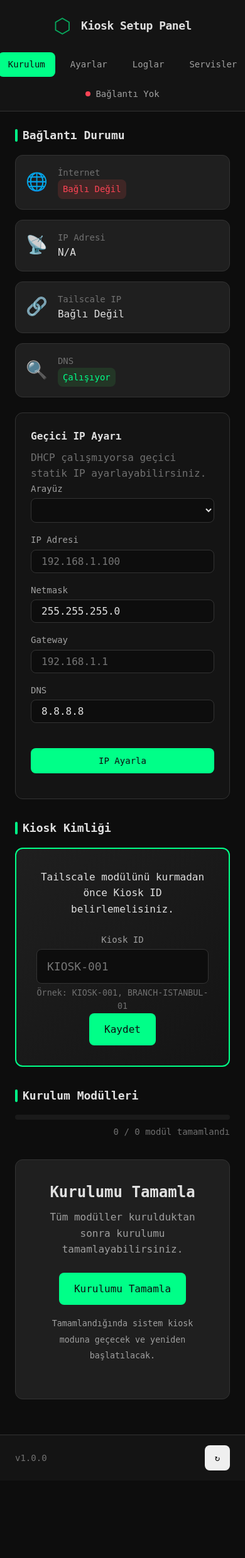
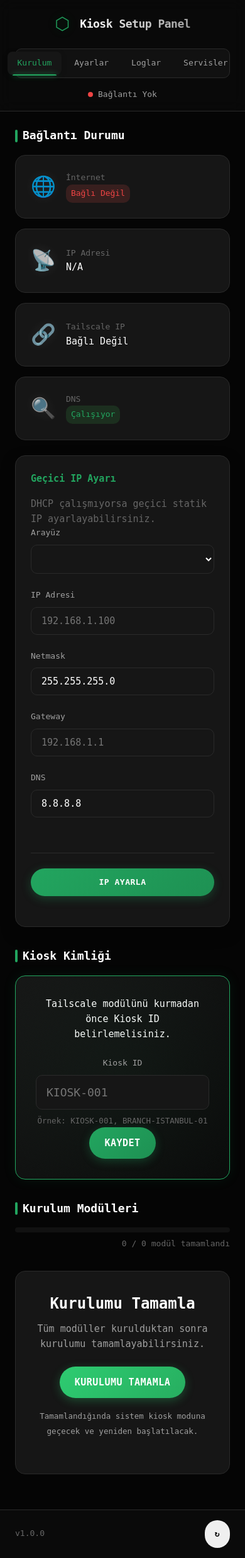
Before and after one commit to xofyy/kiosk-first-tailscale-setup, a Flask app: page / in a window 390 px wide. Shown: the whole page at 63% size. Before the commit the page ends 2335 px from the top, so only its background shows below. Run offline with Flask 3, Linux system fonts and the light colour scheme; data that the repository does not hold is empty; parts of the project's set-up code (start-up, migrations or seed data) failed here and were passed over.

Commit message:
Update security and styling configurations
- Changed the log path in the security module to use 'systemd' backend for improved logging management.
- Revamped the CSS styles to implement a new Premium Dark Theme, enhancing the overall UI with updated color variables and improved component styles.
- Added animations and transitions for a smoother user experience across various elements, including buttons and cards.
- Adjusted layout properties for better responsiveness and visual appeal, ensuring a modern touch-friendly interface.

```diff
--- a/app/modules/security.py
+++ b/app/modules/security.py
@@ -115,7 +115,7 @@ LogLevel VERBOSE
 enabled = true
 port = ssh
 filter = sshd
-logpath = /var/log/auth.log
+backend = systemd
 maxretry = 3
 bantime = 3600
 findtime = 600
--- a/app/static/css/style.css
+++ b/app/static/css/style.css
@@ -3,37 +3,39 @@
    Modern, touch-friendly UI optimized for kiosk displays
    ============================================================================= */
 
-/* CSS Variables - Neon Green + Dark Gray Theme */
+/* CSS Variables - Premium Dark Theme (#22a55f) */
 :root {
-    --color-bg: #0d0d0d;
-    --color-bg-secondary: #141414;
-    --color-bg-tertiary: #1a1a1a;
-    --color-surface: #1f1f1f;
-    --color-surface-hover: #2a2a2a;
-    --color-border: #333333;
-    --color-text: #e0e0e0;
+    --color-bg: #050505;
+    --color-bg-secondary: #0a0a0a;
+    --color-bg-tertiary: #111111;
+    --color-surface: #161616;
+    --color-surface-hover: #1c1c1c;
+    --color-border: #2a2a2a;
+    --color-text: #ffffff;
     --color-text-secondary: #a0a0a0;
-    --color-text-muted: #707070;
-    --color-primary: #00ff88;
-    --color-primary-hover: #00cc6a;
-    --color-success: #00ff88;
-    --color-warning: #ffcc00;
-    --color-error: #ff4455;
-    --color-accent: #00ffaa;
+    --color-text-muted: #666666;
+    --color-primary: #22a55f;
+    --color-primary-hover: #1e9153;
+    --color-success: #22a55f;
+    --color-warning: #f59e0b;
+    --color-error: #ef4444;
+    --color-accent: #2ecc71;
     --font-family: 'JetBrains Mono', 'SF Mono', 'Fira Code', monospace;
-    --font-size-base: 16px;
-    --font-size-sm: 14px;
+    --font-size-base: 15px;
+    --font-size-sm: 13px;
     --font-size-lg: 18px;
     --font-size-xl: 24px;
-    --border-radius: 8px;
-    --border-radius-lg: 12px;
+    --border-radius: 10px;
+    --border-radius-lg: 16px;
     --spacing-xs: 4px;
     --spacing-sm: 8px;
     --spacing-md: 16px;
     --spacing-lg: 24px;
     --spacing-xl: 32px;
-    --shadow: 0 4px 12px rgba(0, 0, 0, 0.4);
-    --transition: 0.2s ease;
+    --shadow: 0 10px 30px -10px rgba(0, 0, 0, 0.5);
+    --shadow-hover: 0 20px 40px -10px rgba(34, 165, 95, 0.15);
+    --transition: all 0.3s cubic-bezier(0.4, 0, 0.2, 1);
+    --glow: 0 0 20px rgba(34, 165, 95, 0.2);
 }
 
 /* Reset & Base */
@@ -49,12 +51,39 @@
     -webkit-touch-callout: none;
 }
 
-/* Input alanlarında seçime izin ver */
-input, textarea, [contenteditable="true"] {
-    -webkit-user-select: text;
-    -moz-user-select: text;
-    -ms-user-select: text;
-    user-select: text;
+/* Animations */
+@keyframes fadeIn {
+    from { opacity: 0; }
+    to { opacity: 1; }
+}
+
+@keyframes slideUp {
+    from { opacity: 0; transform: translateY(20px); }
+    to { opacity: 1; transform: translateY(0); }
+}
+
+@keyframes scaleIn {
+    from { opacity: 0; transform: scale(0.95); }
+    to { opacity: 1; transform: scale(1); }
+}
+
+/* Page Transition */
+body {
+    opacity: 0;
+    transition: opacity 0.4s ease;
+}
+
+body.loaded {
+    opacity: 1;
+}
+
+.main-content {
+    flex: 1;
+    padding: var(--spacing-lg);
+    max-width: 1400px;
+    margin: 0 auto;
+    width: 100%;
+    animation: slideUp 0.6s cubic-bezier(0.4, 0, 0.2, 1) forwards; /* forwards to keep final state */
 }
 
 html {
@@ -87,11 +116,14 @@ body {
     align-items: center;
     justify-content: space-between;
     padding: var(--spacing-md) var(--spacing-lg);
-    background: var(--color-bg-secondary);
+    background: rgba(10, 10, 10, 0.8);
+    backdrop-filter: blur(12px);
+    -webkit-backdrop-filter: blur(12px);
     border-bottom: 1px solid var(--color-border);
     position: sticky;
     top: 0;
     z-index: 100;
+    transition: var(--transition);
 }
 
 .header-brand {
@@ -101,44 +133,67 @@ body {
 }
 
 .logo {
-    font-size: 32px;
+    font-size: 28px;
     color: var(--color-primary);
-    animation: pulse 2s infinite;
+    filter: drop-shadow(0 0 8px rgba(34, 165, 95, 0.4));
+    animation: pulse 3s infinite ease-in-out;
 }
 
 @keyframes pulse {
-    0%, 100% { opacity: 1; }
-    50% { opacity: 0.6; }
+    0%, 100% { opacity: 1; transform: scale(1); }
+    50% { opacity: 0.8; transform: scale(0.95); }
 }
 
 .header-brand h1 {
     font-size: var(--font-size-lg);
-    font-weight: 600;
+    font-weight: 700;
     letter-spacing: -0.5px;
+    background: linear-gradient(to right, #fff, #a0a0a0);
+    -webkit-background-clip: text;
+    -webkit-text-fill-color: transparent;
 }
 
 .header-nav {
     display: flex;
-    gap: var(--spacing-sm);
+    gap: var(--spacing-xs);
+    background: var(--color-bg-tertiary);
+    padding: 4px;
+    border-radius: var(--border-radius);
+    border: 1px solid var(--color-border);
 }
 
 .nav-link {
     padding: var(--spacing-sm) var(--spacing-md);
     color: var(--color-text-secondary);
     text-decoration: none;
-    border-radius: var(--border-radius);
+    border-radius: calc(var(--border-radius) - 2px);
     transition: var(--transition);
     font-size: var(--font-size-sm);
+    font-weight: 500;
+    position: relative;
 }
 
 .nav-link:hover {
-    background: var(--color-surface);
     color: var(--color-text);
+    background: rgba(255, 255, 255, 0.05);
 }
 
 .nav-link.active {
+    background: var(--color-surface);
+    color: var(--color-primary);
+    box-shadow: 0 2px 8px rgba(0, 0, 0, 0.2);
+}
+
+.nav-link.active::after {
+    content: '';
+    position: absolute;
+    bottom: -1px;
+    left: 10%;
+    width: 80%;
+    height: 2px;
     background: var(--color-primary);
-    color: var(--color-bg);
+    border-radius: 2px 2px 0 0;
+    box-shadow: 0 0 8px var(--color-primary);
 }
 
 .header-status {
@@ -239,7 +294,7 @@ body {
 
 .connection-grid {
     display: grid;
-    grid-template-columns: repeat(auto-fit, minmax(200px, 1fr));
+    grid-template-columns: repeat(auto-fit, minmax(220px, 1fr));
     gap: var(--spacing-md);
 }
 
@@ -247,21 +302,48 @@ body {
     background: var(--color-surface);
     border: 1px solid var(--color-border);
     border-radius: var(--border-radius-lg);
-    padding: var(--spacing-md);
+    padding: var(--spacing-lg);
     display: flex;
     align-items: center;
     gap: var(--spacing-md);
+    transition: var(--transition);
+    position: relative;
+    overflow: hidden;
+}
+
+.connection-card::after {
+    content: '';
+    position: absolute;
+    top: 0;
+    left: 0;
+    width: 100%;
+    height: 100%;
+    background: radial-gradient(circle at top right, rgba(34, 165, 95, 0.1), transparent 60%);
+    opacity: 0;
     transition: var(--transition);
 }
 
 .connection-card:hover {
     border-color: var(--color-primary);
-    background: var(--color-surface-hover);
+    transform: translateY(-4px);
+    box-shadow: var(--shadow-hover);
+}
+
+.connection-card:hover::after {
+    opacity: 1;
 }
 
 .connection-icon {
-    font-size: 28px;
-    opacity: 0.9;
+    font-size: 32px;
+    opacity: 0.8;
+    transition: var(--transition);
+    filter: drop-shadow(0 0 10px rgba(255, 255, 255, 0.1));
+}
+
+.connection-card:hover .connection-icon {
+    opacity: 1;
+    transform: scale(1.1);
+    color: var(--color-primary);
 }
 
 .connection-info {
@@ -321,47 +403,60 @@ body {
 .modules-list {
     display: flex;
     flex-direction: column;
-    gap: var(--spacing-sm);
+    gap: var(--spacing-md);
 }
 
 .module-card {
     display: grid;
-    grid-template-columns: 50px 1fr auto auto;
+    grid-template-columns: 60px 1fr auto auto;
     align-items: center;
-    gap: var(--spacing-md);
-    padding: var(--spacing-md);
+    gap: var(--spacing-lg);
+    padding: var(--spacing-lg);
     background: var(--color-surface);
     border: 1px solid var(--color-border);
     border-radius: var(--border-radius-lg);
     transition: var(--transition);
+    position: relative;
 }
 
 .module-card:hover {
     border-color: var(--color-primary);
+    background: var(--color-surface-hover);
+    transform: scale(1.01);
+    box-shadow: var(--shadow-hover);
 }
 
 .module-card[data-status="completed"] {
-    border-left: 3px solid var(--color-success);
+    border-left: 4px solid var(--color-success);
 }
 
 .module-card[data-status="installing"] {
-    border-left: 3px solid var(--color-warning);
+    border-left: 4px solid var(--color-warning);
 }
 
 .module-card[data-status="failed"] {
-    border-left: 3px solid var(--color-error);
+    border-left: 4px solid var(--color-error);
 }
 
 .module-order {
-    width: 40px;
-    height: 40px;
+    width: 48px;
+    height: 48px;
     display: flex;
     align-items: center;
     justify-content: center;
-    background: var(--color-bg);
-    border-radius: var(--border-radius);
-    font-weight: 600;
+    background: var(--color-bg-tertiary);
+    border-radius: 50%;
+    font-weight: 700;
+    font-size: 18px;
+    color: var(--color-text-secondary);
+    border: 1px solid var(--color-border);
+    transition: var(--transition);
+}
+
+.module-card:hover .module-order {
+    border-color: var(--color-primary);
     color: var(--color-primary);
+    box-shadow: 0 0 15px rgba(34, 165, 95, 0.2);
 }
 
 .module-info {
@@ -395,59 +490,73 @@ body {
     align-items: center;
     justify-content: center;
     gap: var(--spacing-sm);
-    padding: var(--spacing-sm) var(--spacing-md);
+    padding: 10px 20px;
     font-family: inherit;
     font-size: var(--font-size-sm);
-    font-weight: 500;
+    font-weight: 600;
     border: none;
-    border-radius: var(--border-radius);
+    border-radius: 50px; /* Pill shape */
     cursor: pointer;
     transition: var(--transition);
-    min-width: 80px;
-    min-height: 40px;
+    min-width: 100px;
+    min-height: 44px;
+    text-transform: uppercase;
+    letter-spacing: 0.5px;
+}
+
+.btn:active {
+    transform: scale(0.96);
 }
 
 .btn:disabled {
     opacity: 0.5;
     cursor: not-allowed;
+    filter: grayscale(1);
 }
 
 .btn-primary {
-    background: var(--color-primary);
-    color: var(--color-bg);
+    background: linear-gradient(135deg, var(--color-primary), var(--color-primary-hover));
+    color: #fff;
+    box-shadow: 0 4px 15px rgba(34, 165, 95, 0.3);
 }
 
 .btn-primary:hover:not(:disabled) {
-    background: var(--color-primary-hover);
+    box-shadow: 0 6px 20px rgba(34, 165, 95, 0.5);
+    transform: translateY(-2px);
 }
 
 .btn-secondary {
-    background: var(--color-surface);
+    background: var(--color-bg-tertiary);
     color: var(--color-text);
     border: 1px solid var(--color-border);
 }
 
 .btn-secondary:hover:not(:disabled) {
     background: var(--color-surface-hover);
-    border-color: var(--color-primary);
+    border-color: var(--color-text-secondary);
+    transform: translateY(-2px);
 }
 
 .btn-success {
-    background: var(--color-success);
-    color: var(--color-bg);
+    background: linear-gradient(135deg, #2ecc71, #27ae60);
+    color: #fff;
+    box-shadow: 0 4px 15px rgba(46, 204, 113, 0.3);
 }
 
 .btn-success:hover:not(:disabled) {
-    filter: brightness(1.1);
+    box-shadow: 0 6px 20px rgba(46, 204, 113, 0.5);
+    transform: translateY(-2px);
 }
 
 .btn-warning {
-    background: var(--color-warning);
-    color: var(--color-bg);
+    background: linear-gradient(135deg, #f1c40f, #d35400);
+    color: #fff;
+    box-shadow: 0 4px 15px rgba(241, 196, 15, 0.3);
 }
 
 .btn-warning:hover:not(:disabled) {
-    filter: brightness(1.1);
+    box-shadow: 0 6px 20px rgba(241, 196, 15, 0.5);
+    transform: translateY(-2px);
 }
 
 .btn-lg {
@@ -468,20 +577,21 @@ body {
 .form-group {
     display: flex;
     flex-direction: column;
-    gap: var(--spacing-xs);
+    gap: var(--spacing-sm);
 }
 
 .form-group label {
     font-size: var(--font-size-sm);
     font-weight: 500;
     color: var(--color-text-secondary);
+    transition: var(--transition);
 }
 
 .form-control {
-    padding: var(--spacing-sm) var(--spacing-md);
+    padding: 12px 16px;
     font-family: inherit;
     font-size: var(--font-size-base);
-    background: var(--color-bg);
+    background: var(--color-surface);
     border: 1px solid var(--color-border);
     border-radius: var(--border-radius);
     color: var(--color-text);
@@ -491,13 +601,23 @@ body {
 .form-control:focus {
     outline: none;
     border-color: var(--color-primary);
-    box-shadow: 0 0 0 3px rgba(88, 166, 255, 0.2);
+    box-shadow: 0 0 0 4px rgba(34, 165, 95, 0.15);
+    background: var(--color-surface-hover);
+}
+
+.form-control:hover:not(:disabled) {
+    border-color: var(--color-text-secondary);
 }
 
 .form-control:disabled {
     opacity: 0.6;
     cursor: not-allowed;
     background: var(--color-bg-secondary);
+    border-color: transparent;
+}
+
+.form-group:focus-within label {
+    color: var(--color-primary);
 }
 
 .form-control-lg {
@@ -508,20 +628,22 @@ body {
 .form-row {
     display: grid;
     grid-template-columns: repeat(auto-fit, minmax(200px, 1fr));
-    gap: var(--spacing-md);
-    margin-bottom: var(--spacing-md);
+    gap: var(--spacing-lg);
+    margin-bottom: var(--spacing-lg);
 }
 
 .form-grid {
     display: grid;
-    grid-template-columns: repeat(auto-fit, minmax(250px, 1fr));
-    gap: var(--spacing-md);
+    grid-template-columns: repeat(auto-fit, minmax(280px, 1fr));
+    gap: var(--spacing-lg);
 }
 
 .form-actions {
     display: flex;
     gap: var(--spacing-md);
-    margin-top: var(--spacing-lg);
+    margin-top: var(--spacing-xl);
+    padding-top: var(--spacing-lg);
+    border-top: 1px solid var(--color-border);
 }
 
 /* =============================================================================
@@ -529,16 +651,19 @@ body {
    ============================================================================= */
 
 .ip-config-panel {
-    background: var(--color-bg-secondary);
+    background: var(--color-surface);
     border: 1px solid var(--color-border);
     border-radius: var(--border-radius-lg);
     padding: var(--spacing-lg);
     margin-top: var(--spacing-lg);
+    box-shadow: var(--shadow);
 }
 
 .ip-config-panel h3 {
     font-size: var(--font-size-base);
-    margin-bottom: var(--spacing-sm);
+    margin-bottom: var(--spacing-md);
+    color: var(--color-primary);
+    font-weight: 600;
 }
 
 /* =============================================================================
@@ -551,15 +676,36 @@ body {
 
 .kiosk-id-panel {
     background: linear-gradient(135deg, var(--color-surface), var(--color-bg-secondary));
-    border: 2px solid var(--color-primary);
+    border: 1px solid var(--color-primary);
     border-radius: var(--border-radius-lg);
     padding: var(--spacing-xl);
     text-align: center;
+    box-shadow: 0 0 20px rgba(34, 165, 95, 0.1);
+    position: relative;
+    overflow: hidden;
+}
+
+.kiosk-id-panel::before {
+    content: '';
+    position: absolute;
+    top: -50%;
+    left: -50%;
+    width: 200%;
+    height: 200%;
+    background: radial-gradient(circle, rgba(34, 165, 95, 0.05) 0%, transparent 60%);
+    animation: rotate 20s linear infinite;
+}
+
+@keyframes rotate {
+    from { transform: rotate(0deg); }
+    to { transform: rotate(360deg); }
 }
 
 .kiosk-id-form {
     max-width: 400px;
     margin: var(--spacing-lg) auto 0;
+    position: relative;
+    z-index: 1;
 }
 
 /* =============================================================================
--- a/app/static/js/main.js
+++ b/app/static/js/main.js
@@ -213,6 +213,9 @@ document.addEventListener('DOMContentLoaded', () => {
 // =============================================================================
 
 document.addEventListener('DOMContentLoaded', () => {
+    // Add loaded class for page transitions
+    document.body.classList.add('loaded');
+
     // Check internet status on load
     checkInternetStatus();
 
```
